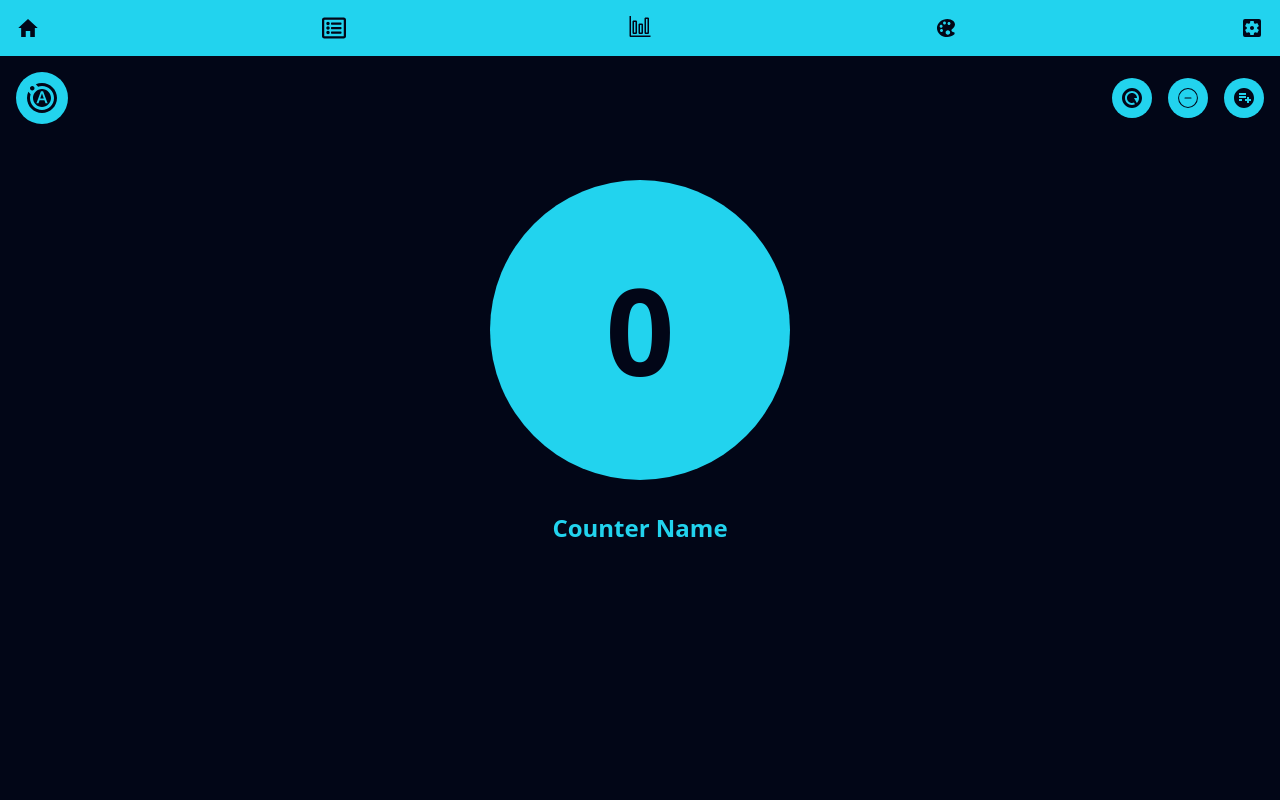
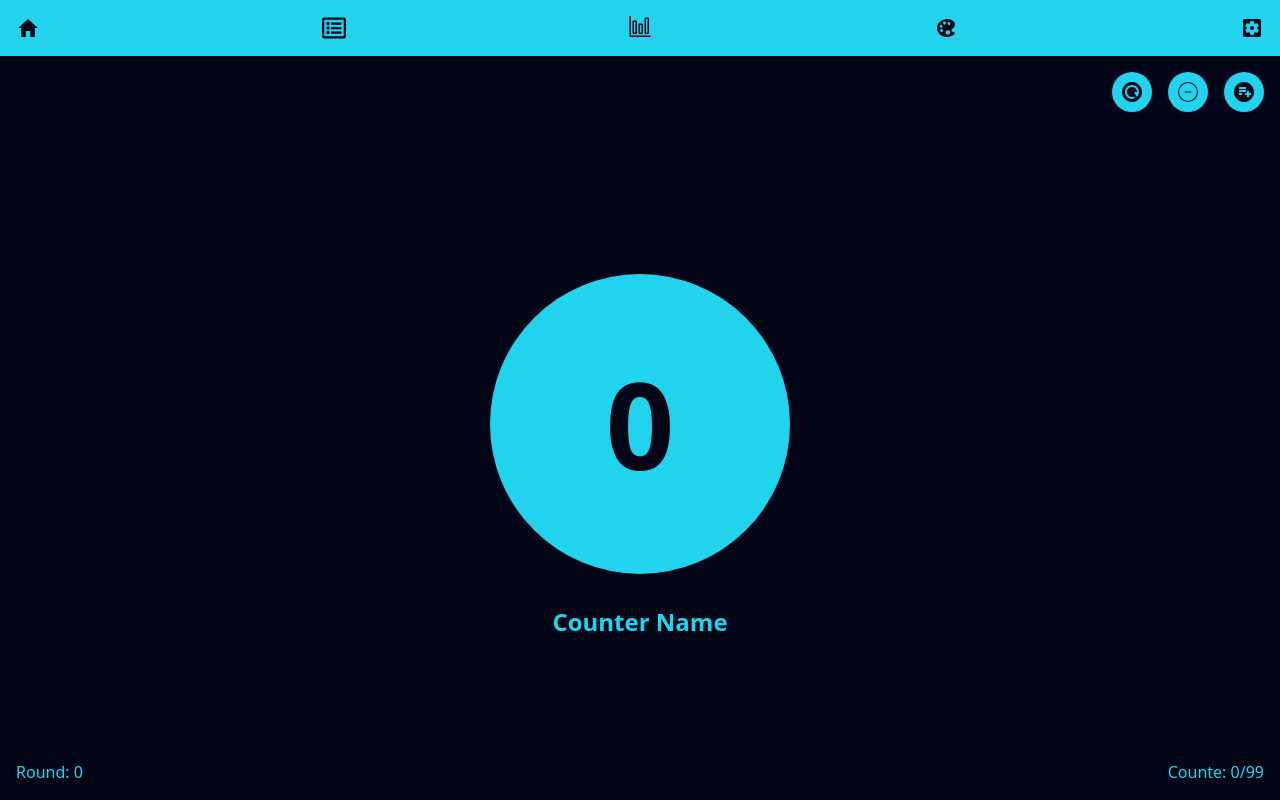
Before and after one commit to IamNayanIslam/advanced-counter-app, a React (Vite) app: page / in a window 1280 px wide. Built offline with nearby package versions, Linux system fonts and the light colour scheme.

Commit message:
UI: add footer to the homepage with count and lap data

```diff
--- /dev/null
+++ b/src/Components/HomeFooter.tsx
@@ -0,0 +1,23 @@
+import { useContext } from "react";
+import { CountersContext } from "../Contexts/CountersContext";
+import { ThemesContext } from "../Contexts/ThemseContext";
+
+const HomeFooter = () => {
+  const { countersState } = useContext(CountersContext);
+  const { themesState } = useContext(ThemesContext);
+  const activeCounterData = countersState.counters.filter(
+    (counter) => counter.isActive,
+  )[0];
+  return (
+    <div className="flex justify-between p-4">
+      <p className={`text-${themesState.theme}-400`}>
+        Round: {Math.floor(activeCounterData.count / activeCounterData.lap)}
+      </p>
+      <p className={`text-${themesState.theme}-400`}>
+        Counte: {`${activeCounterData.count}/${activeCounterData.target}`}
+      </p>
+    </div>
+  );
+};
+
+export default HomeFooter;
--- a/src/Components/SecondNav.tsx
+++ b/src/Components/SecondNav.tsx
@@ -1,7 +1,7 @@
 import { RiRestartFill } from "react-icons/ri";
 import { CiCircleMinus } from "react-icons/ci";
 import { MdPlaylistAddCircle } from "react-icons/md";
-import { MdMotionPhotosAuto } from "react-icons/md";
+
 import { useContext } from "react";
 import { CountersContext } from "../Contexts/CountersContext";
 import { ThemesContext } from "../Contexts/ThemseContext";
@@ -23,12 +23,7 @@ const SecondNav = ({ setAddCounterModal }: IProps) => {
   };
   return (
     <div>
-      <div className="flex justify-between items-center bg-transparent px-4 py-4 mb-10">
-        <button
-          className={`text-4xl text-slate-950 bg-${themesState.theme}-400 p-2 rounded-full`}
-        >
-          <MdMotionPhotosAuto />
-        </button>
+      <div className="flex justify-end items-center bg-transparent px-4 py-4 mb-10">
         <div className="flex gap-4">
           <button
             onClick={handleReset}
--- a/src/Pages/Home.tsx
+++ b/src/Pages/Home.tsx
@@ -5,27 +5,41 @@ import { CountersContext } from "../Contexts/CountersContext";
 import CounterCircle from "../Components/CounterCircle";
 import AddCounterModal from "../Components/AddCounterModal";
 import EditCounterNameModal from "../Components/EditCounterNameModal";
-
+import HomeFooter from "../Components/HomeFooter";
 
 const Home = () => {
-  const {countersState} = useContext(CountersContext);
+  const { countersState } = useContext(CountersContext);
   const [addCounterModal, setAddCounterModal] = useState(false);
   const [editCounterNameModal, setEditCounterNameModal] = useState(false);
-  /* const [isBigScreen, setIsBigScreen] = useState(false);
-
-  useEffect(()=>{
-    if(window.innerWidth > 768){
-      setIsBigScreen(true);
-    }
-  }) */
 
   return (
-    <div className="relative min-h-screen">
+    <div className="relative h-screen flex flex-col overflow-hidden">
       <Navbar />
-      <SecondNav setAddCounterModal={setAddCounterModal}/>
-      {countersState.counters.map((counter)=> counter.isActive && <CounterCircle key={counter.id} counter={counter} setEditCounterNameModal={setEditCounterNameModal}/>)}
-      {addCounterModal && <AddCounterModal setAddCounterModal={setAddCounterModal}/>}
-      {editCounterNameModal && <EditCounterNameModal setEditCounterNameModal={setEditCounterNameModal}/>}
+      <SecondNav setAddCounterModal={setAddCounterModal} />
+
+      <main className="flex-1 flex items-center justify-center overflow-hidden">
+        {countersState.counters.map(
+          (counter) =>
+            counter.isActive && (
+              <CounterCircle
+                key={counter.id}
+                counter={counter}
+                setEditCounterNameModal={setEditCounterNameModal}
+              />
+            ),
+        )}
+      </main>
+
+      <HomeFooter />
+
+      {addCounterModal && (
+        <AddCounterModal setAddCounterModal={setAddCounterModal} />
+      )}
+      {editCounterNameModal && (
+        <EditCounterNameModal
+          setEditCounterNameModal={setEditCounterNameModal}
+        />
+      )}
     </div>
   );
 };
--- a/src/Pages/Themes.tsx
+++ b/src/Pages/Themes.tsx
@@ -12,10 +12,10 @@ const Themes = () => {
     dispatch({ type: "SET_THEME", payload: color });
   };
   return (
-    <div>
+    <div className="flex flex-col h-screen">
       <Navbar />
       <h2>Select Themes</h2>
-      <div className="flex flex-wrap justify-center items-center gap-6">
+      <div className="flex flex-wrap justify-center items-center gap-4 flex-1">
         <button onClick={() => selectTheme("cyan")}>
           <ThemeComponent bg="cyan" />
         </button>
@@ -34,7 +34,6 @@ const Themes = () => {
         <button onClick={() => selectTheme("rose")}>
           <ThemeComponent bg="rose" />
         </button>
-        //teal|violet|indigo|emerald|rose
       </div>
     </div>
   );
```
